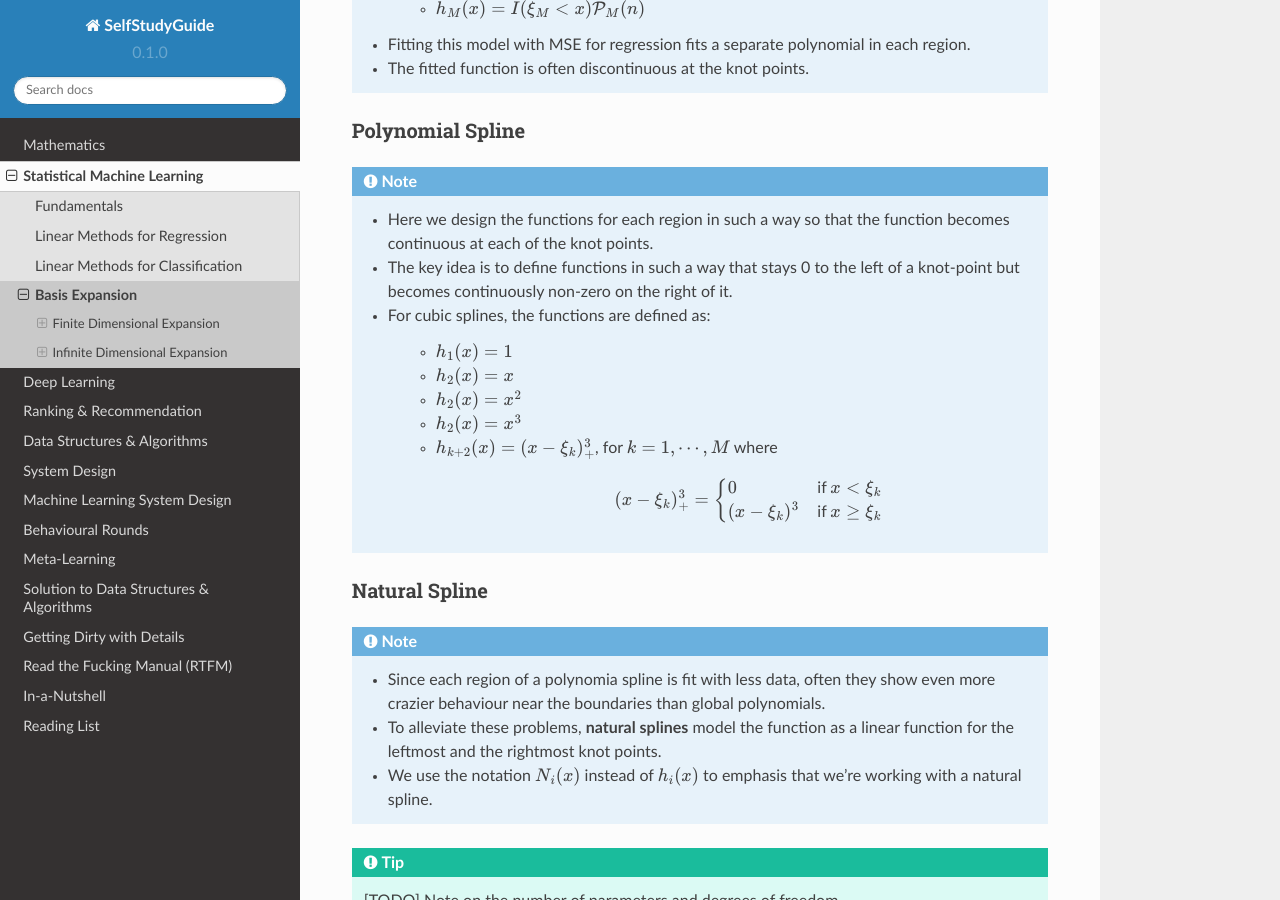
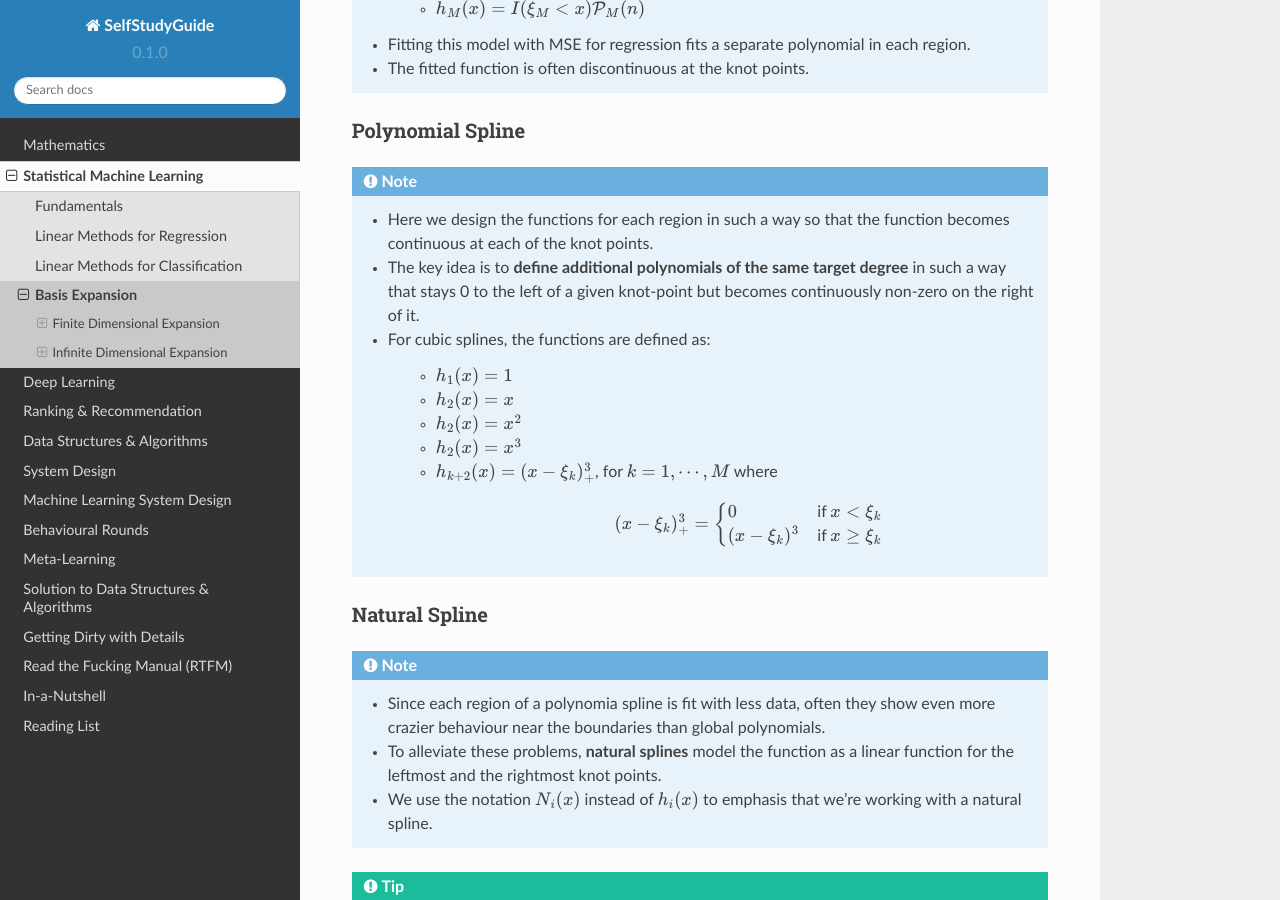
Before and after one commit to uselesstechjunks/leetcode, a Sphinx documentation site: the page built from docs/source/ml/basisexp.rst, in a window 1280 px wide and 900 px high, scrolled down 2660 px. Built offline with Sphinx 7.4.7 and the Read the Docs theme 2.0.0, drawn with Linux system fonts in a browser that asks for light colours.

Commit message:
Update basisexp.rst

```diff
--- a/docs/source/ml/basisexp.rst
+++ b/docs/source/ml/basisexp.rst
@@ -86,7 +86,7 @@ Polynomial Spline
 ==================================================================================
 .. note::
 	* Here we design the functions for each region in such a way so that the function becomes continuous at each of the knot points.
-	* The key idea is to define functions in such a way that stays 0 to the left of a knot-point but becomes continuously non-zero on the right of it.
+	* The key idea is to **define additional polynomials of the same target degree** in such a way that stays 0 to the left of a given knot-point but becomes continuously non-zero on the right of it.
 	* For cubic splines, the functions are defined as:
 
 		* :math:`h_1(x)=1`
```
